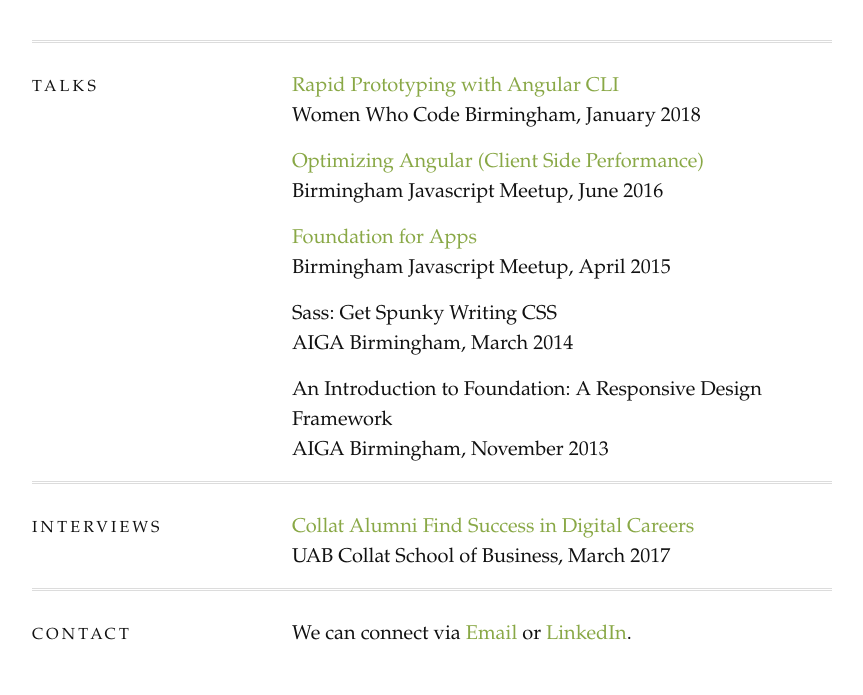
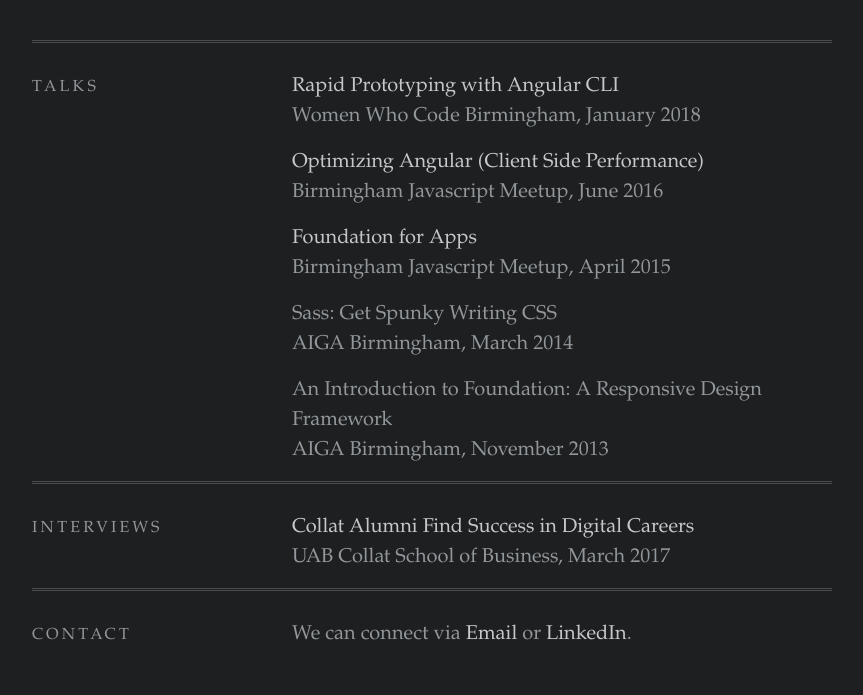
Before and after one commit to mstone6769/morganstone.me, an Eleventy site: page src/index.html in a window 1280 px wide. Shown: the part 320-1015 px from the top of the page, without its empty margins (208-1071 px from the left). Built offline with nearby package versions, Linux system fonts and the light colour scheme; Eleventy itself is replaced by a stand-in of ours; files that its build step writes are made by us from their sources; a web font is replaced by a local one.

Commit message:
black and gray theme

```diff
--- a/src/_includes/main.css
+++ b/src/_includes/main.css
@@ -6,8 +6,8 @@
 
 body {
   margin: 0;
-  color: #111;
-  background-color: white;
+  color: #92979B;
+  background-color: #1D1F20;
   font-family: "Palatino Linotype", Palatino, Palladio, "URW Palladio L", "Book Antiqua", Baskerville, "Bookman Old Style", "Bitstream Charter", "Nimbus Roman No9 L", Garamond, "Apple Garamond", "ITC Garamond Narrow", "New Century Schoolbook", "Century Schoolbook", "Century Schoolbook L", Georgia, serif;
   font-size: 1.25rem;
   line-height: 1.5;
@@ -15,7 +15,7 @@
 }
 
 .fonts-loaded > body {
-  font-family: "ff-tisa-web-pro","Palatino Linotype", Palatino, Palladio, "URW Palladio L", "Book Antiqua", Baskerville, "Bookman Old Style", "Bitstream Charter", "Nimbus Roman No9 L", Garamond, "Apple Garamond", "ITC Garamond Narrow", "New Century Schoolbook", "Century Schoolbook", "Century Schoolbook L", Georgia, serif;
+  font-family: "ff-tisa-web-pro", "Palatino Linotype", Palatino, Palladio, "URW Palladio L", "Book Antiqua", Baskerville, "Bookman Old Style", "Bitstream Charter", "Nimbus Roman No9 L", Garamond, "Apple Garamond", "ITC Garamond Narrow", "New Century Schoolbook", "Century Schoolbook", "Century Schoolbook L", Georgia, serif;
 }
 
 header,
@@ -27,7 +27,6 @@
 a {
   background-color: transparent;
   -webkit-text-decoration-skip: objects;
-  color: #89a846;
   text-decoration: none;
 }
 
@@ -36,10 +35,14 @@
   outline-width: 0;
 }
 
+a, a:hover, a:focus {
+  color: #C5C8C9;
+}
+
 a:hover, a:focus {
-  border-bottom: 1px dotted #89a846;
-  color: #89a846;
+  border-bottom: 1px dotted #C5C8C9;
 }
+
 
 h1, h2, h3, p {
   font-weight: inherit;
@@ -54,7 +57,7 @@
 
 h2 {
   padding-top: 2rem;
-  border-top: double 3px gainsboro;
+  border-top: double 3px rgba(255, 255, 255, 0.2);
   margin-top: 3rem;
   margin-bottom: 2rem;
   clear: both;
@@ -90,6 +93,11 @@
   width: 100%;
 }
 
+::selection, ::-moz-selection {
+  color: #1D1F20;
+  background-color: #92979B;
+}
+
 @media (min-width: 850px) {
   .small-container {
     float: right;
```
Also changed, not shown: .eleventy.js.
